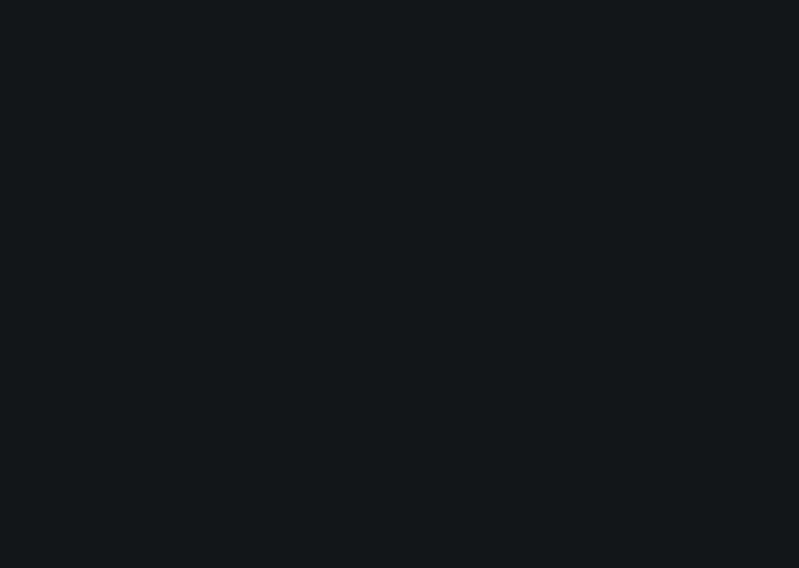
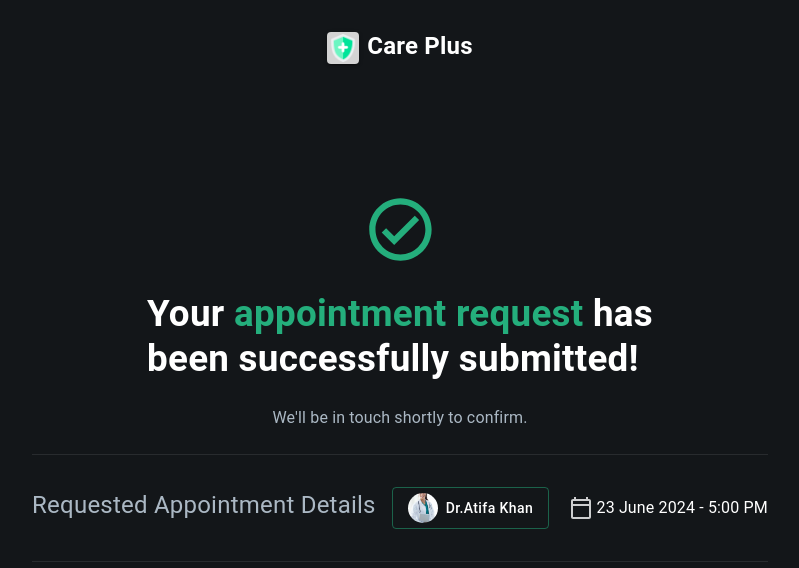
Before and after one commit to lucyy123/patient-managment-system, a React (Vite) app in the folder client/: page /success in a window 1280 px wide. Before the commit this address had no page. Shown: the top 568 px of the page, without its empty margins (240-1039 px from the left). Built offline with nearby package versions, Linux system fonts and the light colour scheme.

Commit message:
Done the UI of Success page

```diff
--- a/client/src/App.tsx
+++ b/client/src/App.tsx
@@ -8,7 +8,8 @@ import Loader from "./Components/Loader";
 
 const OnBoarding = lazy(() => import("./pages/OnBoarding"));
 const PatientsForm = lazy(()=>import('./pages/PatientsForm'));
-const Appointment = lazy(()=>import('./pages/Appointment'))
+const Appointment = lazy(()=>import('./pages/Appointment'));
+const Success = lazy(()=>import('./pages/Success'))
 
 const App = () => {
   return (
@@ -18,6 +19,7 @@ const App = () => {
           <Route path="/" element={<OnBoarding />}/>
           <Route path="/patient" element={<PatientsForm />}/>
           <Route path="/appointment" element={<Appointment />}/>
+          <Route path="/success" element={<Success />}/>
         </Routes>
       </Suspense>
     </Router>
--- /dev/null
+++ b/client/src/pages/Success.tsx
@@ -0,0 +1,112 @@
+import { CalendarTodayOutlined, CheckCircleOutlineOutlined } from "@mui/icons-material";
+import { Avatar, Button, Container, Stack, Typography, useTheme } from "@mui/material";
+import Heading from "../Components/shared/Heading";
+import logo from "../assets/doctor.avif";
+
+const Success = () => {
+  const theme = useTheme();
+  return (
+    <Container
+      maxWidth="md"
+      sx={{
+        display: "flex",
+        flexDirection: "column",
+        alignItems: "center",
+        justifyContent: "center",
+        my: "2rem",
+      }}
+    >
+      {/* ---------------- header----------------------- */}
+      <Heading />
+
+      {/* ------------------ check mark logo----------------------------- */}
+
+      <Stack gap={3}
+        sx={{
+            display: "flex",
+            flexDirection: "column",
+            alignItems: "center",
+            justifyContent: "center",
+            mt: "8rem",
+          }}>
+        <CheckCircleOutlineOutlined
+          sx={{
+            height: "4.68rem",
+            width: "4.68rem",
+            color: theme.palette.primary.main,
+          }}
+        />
+
+        <Typography variant="h4" fontWeight={700} fontSize={"2.3rem"}>
+          {" "}
+          Your
+          <span
+            style={{
+              color: theme.palette.primary.main,
+            }}
+          >
+            {" "}
+            appointment request
+          </span>{" "}
+          has
+          <br />
+          been successfully submitted!
+        </Typography>
+
+
+        <Typography color={theme.palette.text.secondary}>
+        We'll be in touch shortly to confirm.
+        </Typography>
+
+
+
+<Stack direction={'row'} gap={2} sx={{
+    borderTop:'1px solid #363A3D99',
+    borderBottom:'1px solid #363A3D99',
+    py:"2rem"
+}}>
+
+<Typography color={theme.palette.text.secondary} fontSize={'1.5rem'}>
+    Requested Appointment Details
+</Typography>
+
+
+<Button variant="outlined" sx={{
+    textTransform:"none",
+    color:'#fff',
+    gap:1
+}}>
+
+<Avatar alt="Remy Sharp" src={logo} sx={{
+    width:30,
+    height:30
+}} />
+Dr.Atifa Khan
+
+
+
+</Button>
+
+<span style={{
+    display:"flex",
+    justifyContent:'center',
+  alignItems:'center'
+}}>   <CalendarTodayOutlined
+                              sx={{
+                                color: "#CDCECF",
+                                marginInline: "0.23rem",
+                                background: "none",
+                              }}
+                            />  23 June 2024 - 5:00 PM </span>
+</Stack>
+
+      </Stack>
+
+      {/* ------------------ success message----------------------------- */}
+      {/* ------------------ sub titile----------------------------- */}
+      {/* ------------------ show Date for appointment----------------------------- */}
+    </Container>
+  );
+};
+
+export default Success;
--- a/client/src/utils/theme.ts
+++ b/client/src/utils/theme.ts
@@ -10,13 +10,17 @@ export const theme = createTheme({
 
         secondary:{
             main:"#CDCECF"
+
         },
         text: {
             primary: '#ffff',
-            secondary:"#ABB8C4" // ligth grey text
+            secondary:"#ABB8C4" ,
+            disabled:'#363A3D99'
+            // ligth grey text
           },
          background: {
             default: '#131619',
+
         },
     }
 })
```
Also changed, not shown: client/src/pages/Appointment.tsx (+5 -8 lines), client/src/assets/doctor.avif (added).
